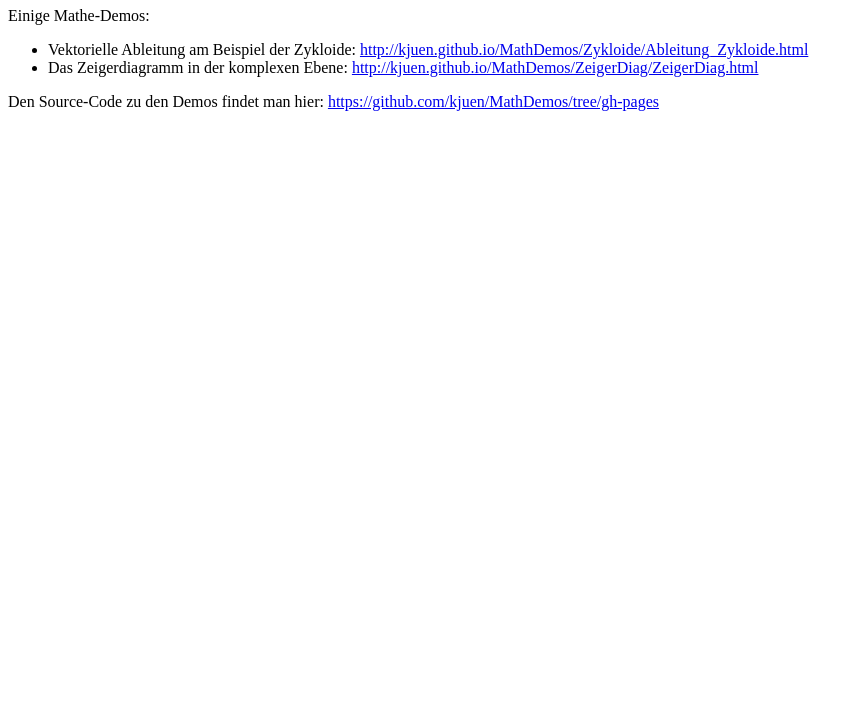
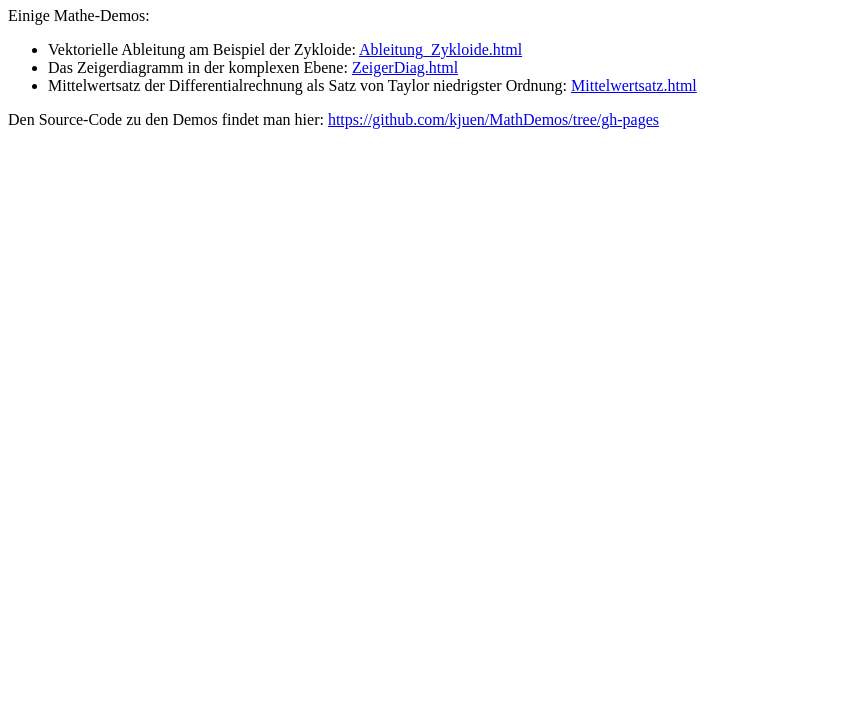
Before and after one commit to kjuen/MathDemos, a plain HTML site: page index.html in a window 1280 px wide. Shown: the part 73-800 px from the top of the page, without its empty margins (0-864 px from the left). Drawn offline with Linux system fonts and the light colour scheme.

Commit message:
Mittelwertsatz added to index.html

```diff
--- a/Mittelwertsatz/Mittelwertsatz.js
+++ b/Mittelwertsatz/Mittelwertsatz.js
@@ -1,4 +1,6 @@
 /*global JXG */
+
+// code from http://jsxgraph.uni-bayreuth.de/wiki/index.php/Mean_Value_Theorem
 
 var board = JXG.JSXGraph.initBoard('jxgbox', {
   boundingbox: [-5, 10, 7, -6],
--- a/index.html
+++ b/index.html
@@ -17,9 +17,12 @@
 
         <ul>
             <li>Vektorielle Ableitung am Beispiel der Zykloide:
-<a href="http://kjuen.github.io/MathDemos/Zykloide/Ableitung_Zykloide.html">http://kjuen.github.io/MathDemos/Zykloide/Ableitung_Zykloide.html</a></li>
+                <a href="http://kjuen.github.io/MathDemos/Zykloide/Ableitung_Zykloide.html">Ableitung_Zykloide.html</a></li>
             <li>Das Zeigerdiagramm in der komplexen Ebene:
-<a href="http://kjuen.github.io/MathDemos/ZeigerDiag/ZeigerDiag.html">http://kjuen.github.io/MathDemos/ZeigerDiag/ZeigerDiag.html</a></li>
+                <a href="http://kjuen.github.io/MathDemos/ZeigerDiag/ZeigerDiag.html">ZeigerDiag.html</a></li>
+
+            <li>Mittelwertsatz der Differentialrechnung als Satz von Taylor niedrigster Ordnung:
+                <a href="http://kjuen.github.io/MathDemos/Mittelwertsatz/Mittelwertsatz.html">Mittelwertsatz.html</a></li>
         </ul>
 
         <p>Den Source-Code zu den Demos findet man hier:
```
Lines whose indentation alone changed are shown as unchanged.
